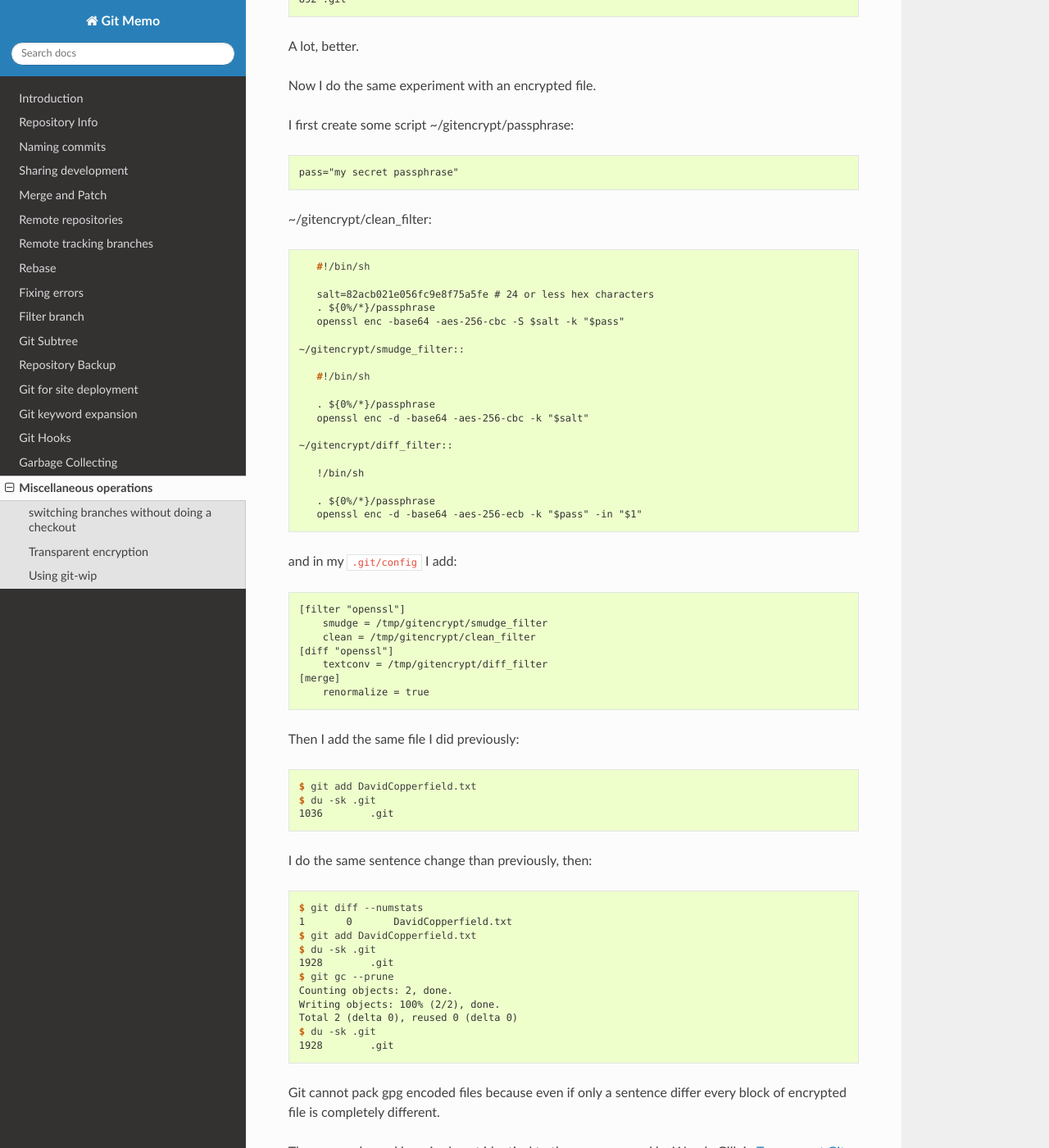
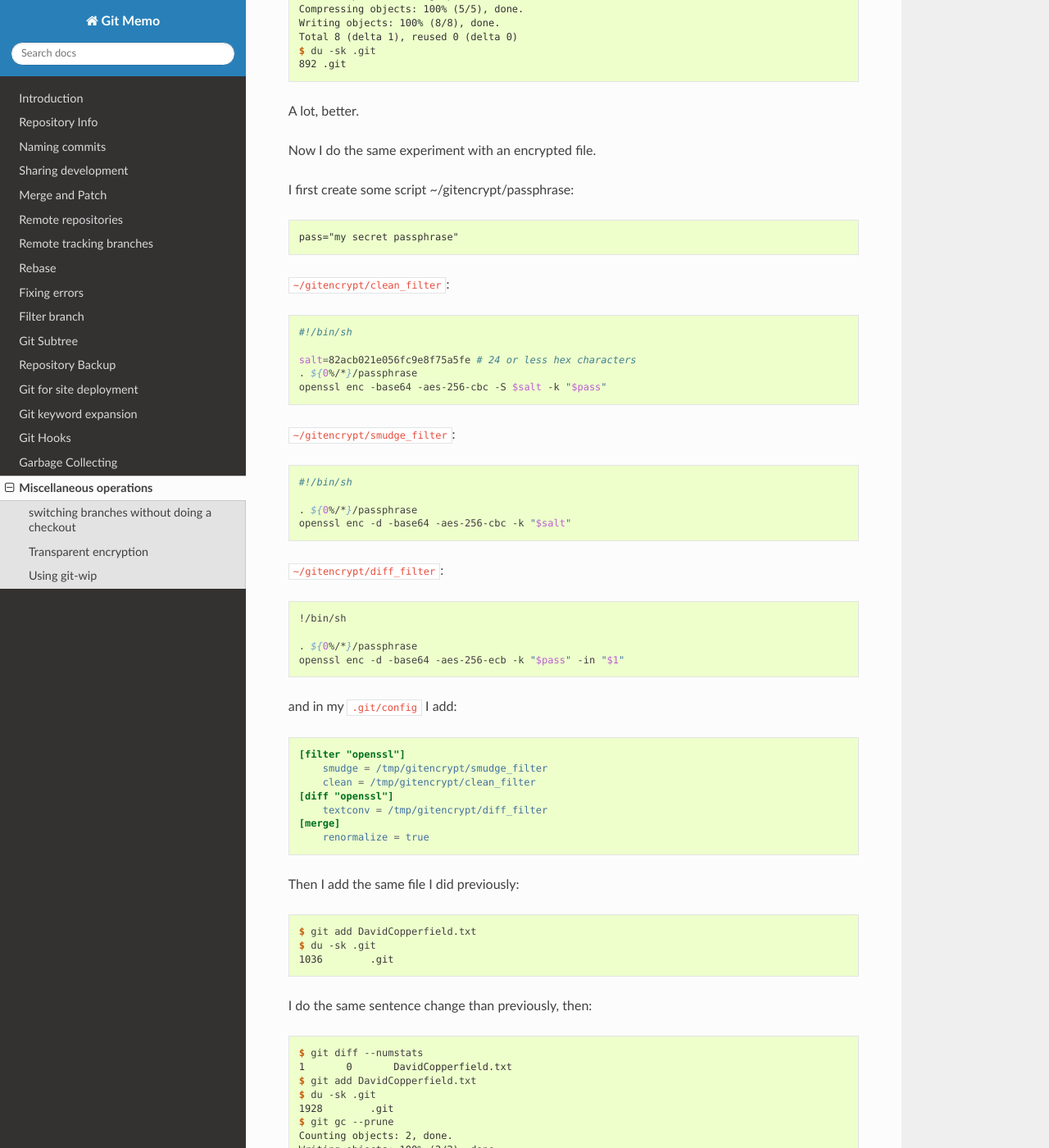
Before and after one commit to marczz/git-memo, a Sphinx documentation site: the page built from source/misc.rst, in a window 1280 px wide and 1400 px high, scrolled down 1732 px. Shown: the whole window at 82% size. Built offline with Sphinx 7.4.7 and the Read the Docs theme 2.0.0, drawn with Linux system fonts in a browser that asks for light colours; part of the change alters nothing that is shown; some of the changed text lies outside the part shown.

```diff
--- a/source/misc.rst
+++ b/source/misc.rst
@@ -11,20 +11,24 @@ Miscellaneous operations
 switching branches without doing a checkout
 -------------------------------------------
 
+Refs:
+    :gitdoc:`git symbolic-ref <git-symbolic-ref.html>`,
+    :gitdoc:`git reset <git-reset.html>`,
+
 ::
 
-    git symbolic-ref HEAD refs/heads/otherbranch
+    $ git symbolic-ref HEAD refs/heads/otherbranch
 
 For every work on the branch you must get a fresh index with:
 
 ::
 
-    git reset
+    $ git reset
 
 The script ``git-new-workdir`` in the contrib directory creates a symlink to a repository,
 optionally with a new checked out branch::
 
-    git-new-workdir <repository> <newworkdir> [<branch>]
+    $ git-new-workdir <repository> <newworkdir> [<branch>]
 
 
 Transparent encryption
@@ -99,7 +103,9 @@ I first create some script ~/gitencrypt/passphrase::
 
     pass="my secret passphrase"
 
-~/gitencrypt/clean_filter::
+``~/gitencrypt/clean_filter``:
+
+..  code-block:: sh
 
     #!/bin/sh
 
@@ -107,21 +113,27 @@ I first create some script ~/gitencrypt/passphrase::
     . ${0%/*}/passphrase
     openssl enc -base64 -aes-256-cbc -S $salt -k "$pass"
 
- ~/gitencrypt/smudge_filter::
+``~/gitencrypt/smudge_filter``:
+
+..  code-block:: sh
 
     #!/bin/sh
 
     . ${0%/*}/passphrase
     openssl enc -d -base64 -aes-256-cbc -k "$salt"
 
- ~/gitencrypt/diff_filter::
+``~/gitencrypt/diff_filter``:
+
+..  code-block:: sh
 
     !/bin/sh
 
     . ${0%/*}/passphrase
     openssl enc -d -base64 -aes-256-ecb -k "$pass" -in "$1"
 
-and in my ``.git/config`` I add::
+and in my ``.git/config`` I add:
+
+..  code-block:: ini
 
     [filter "openssl"]
         smudge = /tmp/gitencrypt/smudge_filter
@@ -177,14 +189,19 @@ or look at the `article thread
 Using git-wip
 -------------
 
+Refs:
+    `git-wip repository and README <https://github.com/bartman/git-wip>`_
+
+**git-wip** is a script that will manage Work In Progress
+branches.
 
 To show the log of the commits in wip/master and not in master::
 
-    git log master..wip/master
+    $ git log master..wip/master
 
-You can add ``p`` to see what is added::
+You can add ``-p`` to see what is added::
 
-    git log -p master..wip/master
+    $ git log -p master..wip/master
 
 Here as usual for a git revision range ``master..wip/master``
 means all the commit in ``wip/master`` which are not in ``master``.
@@ -192,18 +209,18 @@ means all the commit in ``wip/master`` which are not in ``master``.
 
 To see the what is in wip and not committed to master you do::
 
-    git diff master...wip/master
+    $ git diff master...wip/master
 
 This shows the diff between the common ancestor of master and
 wip/master and master.
 
 ::
 
-    git diff master..wip/master
+    $ git diff master..wip/master
 
-is the same than
+is the same than::
 
-    git diff master wip/master
+    $ git diff master wip/master
 
 And represent the difference beetween master and wip/master, this is
 probably **not what you want** because if you have committed something
```
